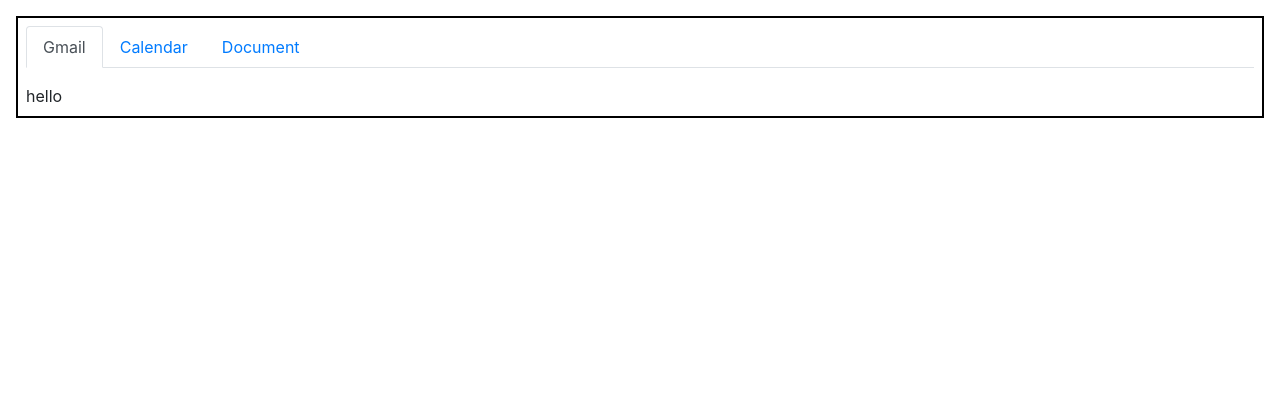
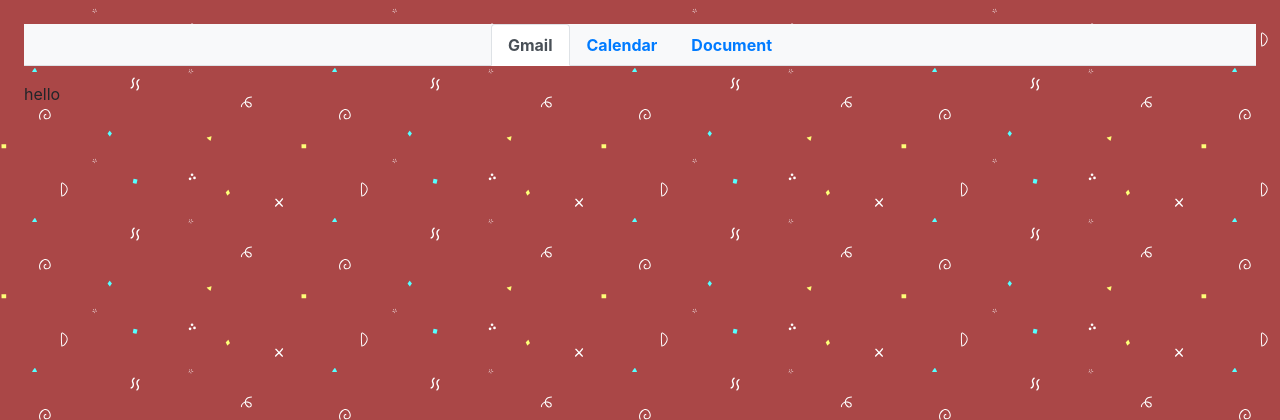
Before and after one commit to w4tson442/Fun-Google-Playground, a Django app: template Googlio/templates/front/dashboard.html in a window 1280 px wide. Shown: the top 420 px of the page. Run offline with Django 3.2, Linux system fonts and the light colour scheme; the template is opened without the code that fills it: most values are stand-ins (such as "Sample title", 1, 10 or a date in 2020); grey boxes marked "Sample" are stand-in pictures; some libraries are stand-ins or nearby versions.

Commit message:
Adding background and css edits to imporve visuals

```diff
--- a/Googlio/static/front/css/dashboard.css
+++ b/Googlio/static/front/css/dashboard.css
@@ -1,3 +1,7 @@
+body {
+    background-image: url("/static/front/img/Confetti-Doodles.svg");
+}
+
 .card-header img {
     float: right;
     margin-top: 5px;
--- a/Googlio/templates/front/dashboard.html
+++ b/Googlio/templates/front/dashboard.html
@@ -14,10 +14,10 @@
     <link rel="stylesheet"  href="{% static 'front/css/dashboard.css' %}"></script>
 </head>
 <body>
-    <div class="m-3 p-2" style="border: 2px solid black;">
+    <div class="m-3 p-2">
       <!-- NAV BAR -->
       <nav>
-        <div class="nav nav-tabs" id="nav-tab" role="tablist">
+        <div class="nav nav-tabs justify-content-center font-weight-bold navbar-light bg-light" id="nav-tab" role="tablist">
           <a class="nav-item nav-link active" id="nav-gmail-tab" data-toggle="tab" href="#nav-gmail" role="tab" aria-controls="nav-gmail" aria-selected="true">Gmail</a>
           <a class="nav-item nav-link" id="nav-cal-tab" data-toggle="tab" href="#nav-cal" role="tab" aria-controls="nav-cal" aria-selected="false">Calendar</a>
           <a class="nav-item nav-link" id="nav-doc-tab" data-toggle="tab" href="#nav-doc" role="tab" aria-controls="nav-doc" aria-selected="false">Document</a>
@@ -36,7 +36,7 @@
           <div class="row">
           {% for doc in formatted_files %}
           <div class="col-md-6 col-lg-4 col-xl-3 py-2">
-          <div class="card h-100 bg-light border-info">
+          <div class="card h-100 bg-light border-white">
             <!-- <img class="card-img-top" src="{{doc.embedLink}}" alt="Card image cap"> -->
             <div class="card-header">
               <img src="{{doc.iconLink}}" alt="type of file">
```
Also changed, not shown: Googlio/static/front/img/Confetti-Doodles.svg (added).
